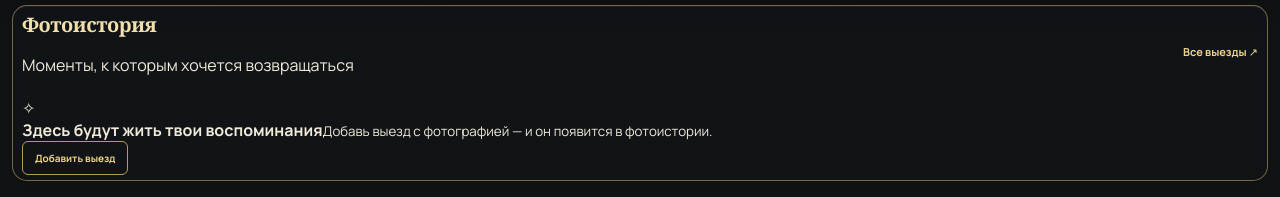
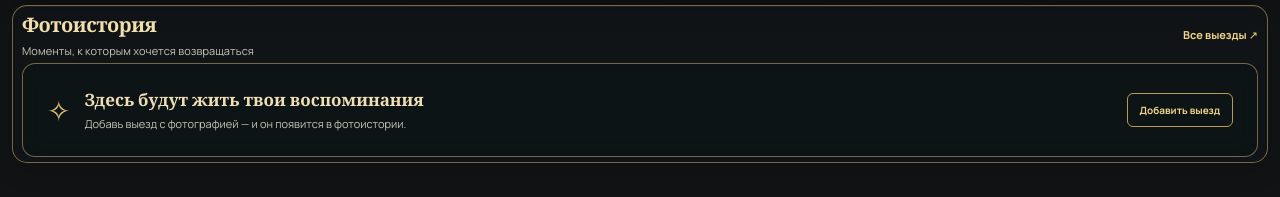
Before and after one commit to ivanovkir3012-blip/atlas-adventures, a React (Vite) app: page / in a window 1280 px wide. Shown: the part 901-1098 px from the top of the page. Built offline with nearby package versions, Linux system fonts and the light colour scheme.

Commit message:
Style home photo story gallery

```diff
--- a/src/style.css
+++ b/src/style.css
@@ -1309,3 +1309,31 @@ input,select,textarea{
 
 /* Center the main category titles on the records page. */
 .records-group-heading{justify-content:center;text-align:center}
+
+
+/* Home photo story — cinematic outing memories. */
+.photo-story-section .section-title p{margin:5px 0 0;color:#c9c6b7;font-size:11px;letter-spacing:.1px}
+.photo-story-grid{display:grid;grid-template-columns:minmax(0,1.45fr) minmax(0,1fr);gap:13px;min-width:0}
+.photo-story-side{display:grid;grid-template-rows:repeat(2,minmax(145px,1fr));gap:13px;min-width:0}
+.photo-story-card{position:relative;display:flex;flex-direction:column;align-items:flex-start;justify-content:flex-end;gap:7px;width:100%;min-width:0;min-height:0;padding:19px;text-align:left;overflow:hidden;background-color:#10251b;background-size:cover;background-position:center;border:1px solid rgba(220,190,126,.58);border-radius:13px;box-shadow:0 8px 24px rgba(0,0,0,.2);color:#f4eddd;transition:transform .2s ease,border-color .2s ease}
+.photo-story-card:hover{transform:translateY(-2px);border-color:rgba(240,210,143,.95)}
+.photo-story-featured{min-height:340px}
+.photo-story-meta{color:#f0d99e;font-size:10px;font-weight:700;letter-spacing:.35px;text-shadow:0 1px 4px #000}
+.photo-story-meta i{font-style:normal;padding:0 3px;color:#e7c77c}
+.photo-story-card strong{max-width:100%;color:#fff1cf;font:700 clamp(19px,2.3vw,27px) 'Playfair Display',Georgia,serif;line-height:1.15;text-shadow:0 2px 7px rgba(0,0,0,.7);overflow-wrap:anywhere}
+.photo-story-side .photo-story-card strong{font-size:clamp(16px,1.7vw,21px)}
+.photo-story-card small{color:#e3dfd1;font-size:10px;text-shadow:0 1px 4px #000}
+.photo-story-card em{margin-top:3px;color:#f0d18a;font-size:10px;font-style:normal;font-weight:700}
+.photo-story-empty{display:flex;align-items:center;gap:14px;flex-wrap:wrap;padding:24px;border:1px solid rgba(220,190,126,.5);border-radius:13px;background:rgba(5,22,16,.28);backdrop-filter:blur(10px)}
+.photo-story-empty>span{color:#e0c27b;font-size:28px}
+.photo-story-empty>div{display:flex;flex:1 1 200px;flex-direction:column;gap:5px}
+.photo-story-empty b{color:#f0dfb6;font:700 17px 'Playfair Display',Georgia,serif}
+.photo-story-empty small{color:#c9c6b7;font-size:11px;line-height:1.45}
+@media(max-width:650px){
+ .photo-story-grid{grid-template-columns:1fr;gap:9px}
+ .photo-story-featured{min-height:245px}
+ .photo-story-side{grid-template-columns:repeat(2,minmax(0,1fr));grid-template-rows:155px;gap:9px}
+ .photo-story-card{padding:12px}
+ .photo-story-side .photo-story-card strong{font-size:16px}
+ .photo-story-meta{font-size:9px}
+}
```
